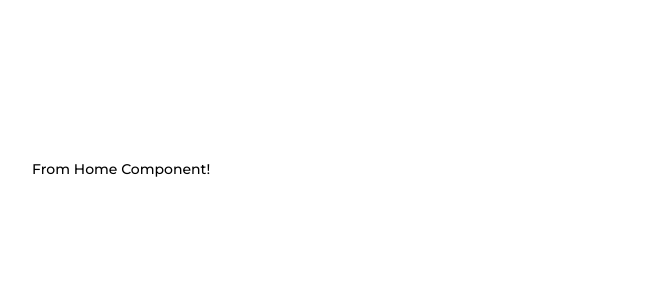
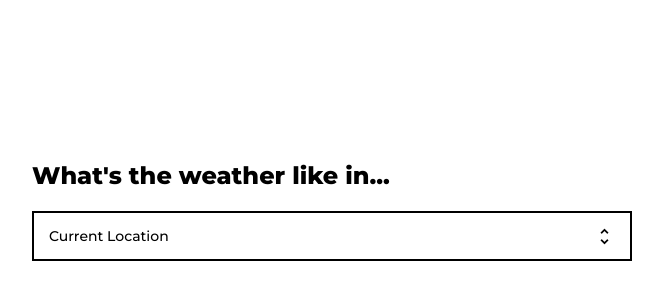
Before and after one commit to pascualmj/weather-app, a React (Create React App) app: page / in a window 1280 px wide. Shown: the part 32-332 px from the top of the page, without its empty margins (308-971 px from the left). Built offline with nearby package versions, Linux system fonts and the light colour scheme.

Commit message:
Insert CitySelection component

```diff
--- a/src/views/Home.js
+++ b/src/views/Home.js
@@ -1,10 +1,12 @@
 import React from "react";
+
+import CitySelection from "../components/CitySelection";
 
 const Home = () => {
   return (
-    <div>
-      <p>From Home Component!</p>
-    </div>
+    <>
+      <CitySelection />
+    </>
   );
 };
 
```
